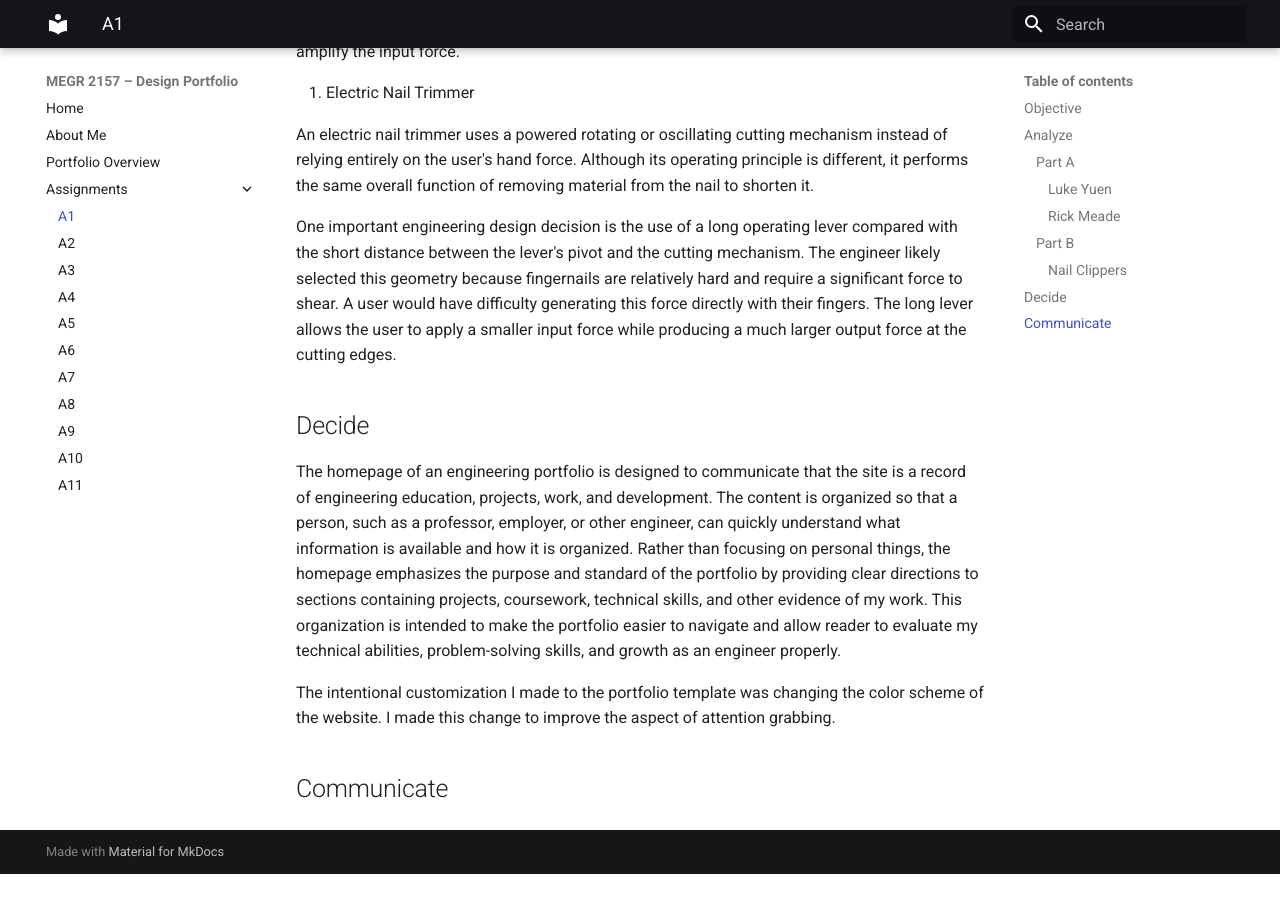
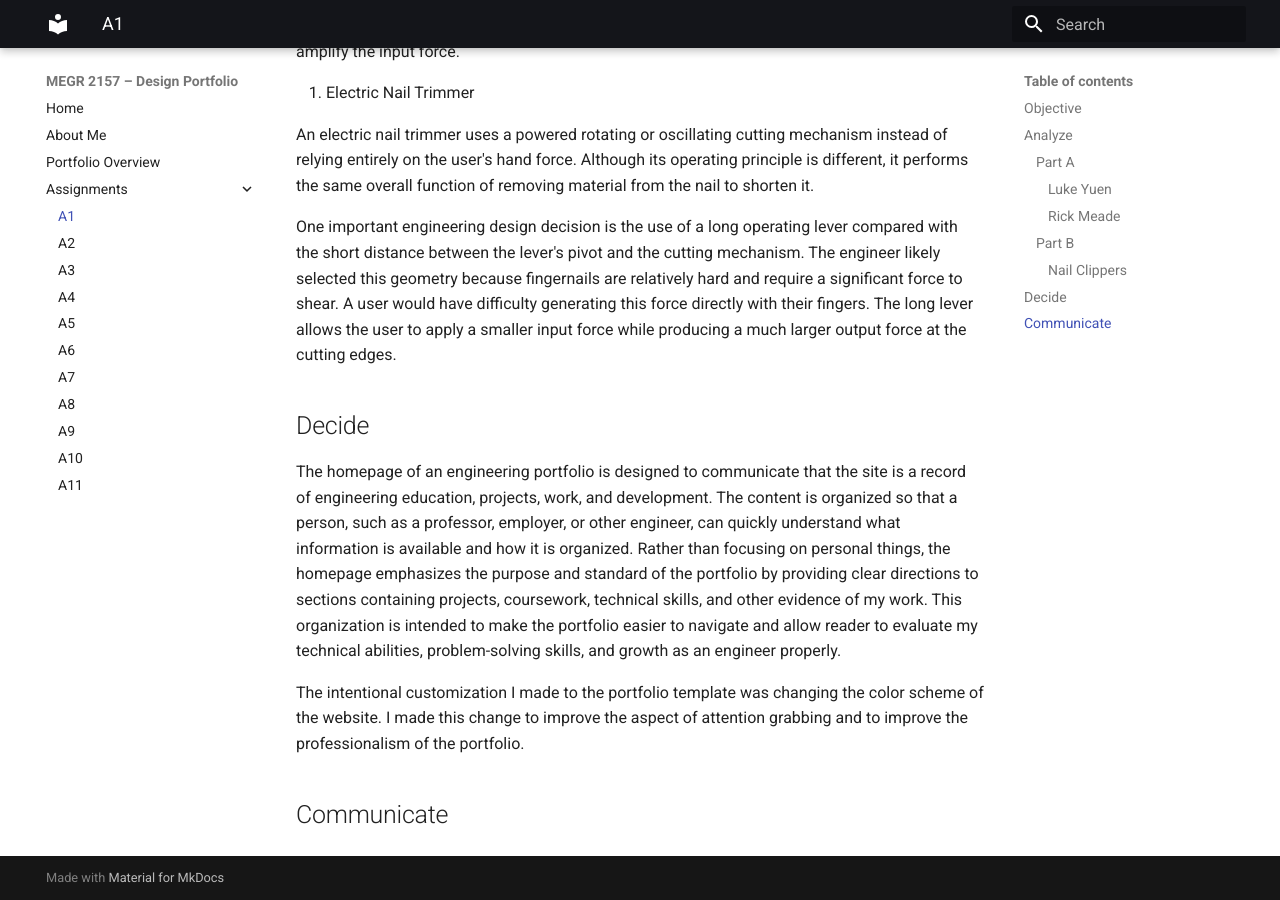
Before and after one commit to jdowdle1/megr2157-portfolio, an MkDocs documentation site: the page built from docs/assignments/A01/index.md, in a window 1280 px wide and 900 px high, scrolled down 1914 px. Built offline with MkDocs 1.6.1 and Material for MkDocs 9.7.7, drawn with Linux system fonts in a browser that asks for light colours; before the commit the page ends 2788 px from its top, so only the background shows below that.

Commit message:
Update portfolio customization description
Enhanced the description of the portfolio customization to include improvements in professionalism.

```diff
--- a/docs/assignments/A01/index.md
+++ b/docs/assignments/A01/index.md
@@ -62,7 +62,7 @@ One important engineering design decision is the use of a long operating lever c
 ## Decide
 The homepage of an engineering portfolio is designed to communicate that the site is a record of engineering education, projects, work, and development. The content is organized so that a person, such as a professor, employer, or other engineer, can quickly understand what information is available and how it is organized. Rather than focusing on personal things, the homepage emphasizes the purpose and standard of the portfolio by providing clear directions to sections containing projects, coursework, technical skills, and other evidence of my work. This organization is intended to make the portfolio easier to navigate and allow reader to evaluate my technical abilities, problem-solving skills, and growth as an engineer properly.
 
-The intentional customization I made to the portfolio template was changing the color scheme of the website. I made this change to improve the aspect of attention grabbing.
+The intentional customization I made to the portfolio template was changing the color scheme of the website. I made this change to improve the aspect of attention grabbing and to improve the professionalism of the portfolio.
 
 
 ## Communicate
```
